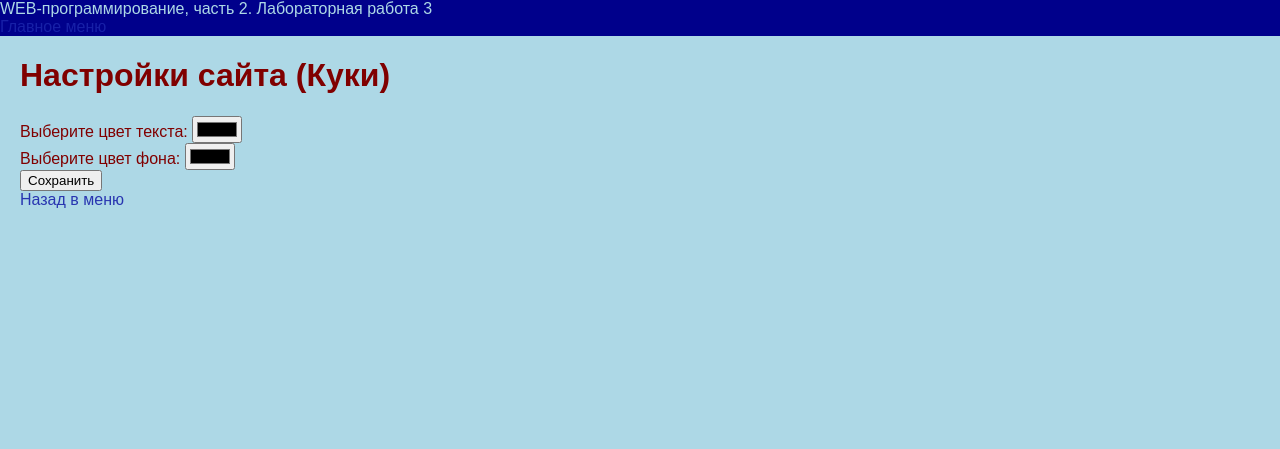
After one commit to Chupa4ups/webLabs, a Flask app: page /lab3/settings in a window 1280 px wide. The commit adds this page. Shown: the top 449 px of the page. Run offline with Flask 3, Linux system fonts and the light colour scheme.

Commit message:
Настройки отображения

```diff
--- a/lab3.py
+++ b/lab3.py
@@ -71,7 +71,29 @@ def pay():
 
     return render_template('lab3/pay.html', price=price)
 
+
 @lab3.route('/lab3/success')
 def success():
     price = request.args.get('price', '')
     return render_template('lab3/success.html', price=price)
+
+
+@lab3.route('/lab3/settings')
+def settings():
+    color = request.args.get('color')
+    background = request.args.get('background')
+    if color or background:
+        resp = make_response(redirect('/lab3/settings'))
+        if color:
+            resp.set_cookie('color', color)
+        if background:
+            resp.set_cookie('background', background)
+        return resp
+    color_cookie = request.cookies.get('color')
+    background_cookie = request.cookies.get('background')
+    resp = make_response(render_template(
+        'lab3/settings.html',
+        color=color_cookie,
+        background=background_cookie
+    ))
+    return resp
--- a/templates/base.html
+++ b/templates/base.html
@@ -6,6 +6,16 @@
     <title>Крюков Василий. {% block lab %}{% endblock %}</title>
     <link rel="stylesheet" href="{{ url_for('static', filename='main.css') }}">
     <link rel="icon" href="{{ url_for('static', filename='icon2.png') }}">
+    <style>
+        body {
+            {% if request.cookies.get('color') %}
+            color: {{ request.cookies.get('color') }};
+            {% endif %}
+            {% if request.cookies.get('background') %}
+            background-color: {{ request.cookies.get('background') }};
+            {% endif %}
+        }
+    </style>
 </head>
 <body>
     <header>
--- a/templates/lab3/lab3.html
+++ b/templates/lab3/lab3.html
@@ -15,5 +15,6 @@
     <li><a href="/lab3/del_cookie">Очистить куки</a></li>
     <li><a href="/lab3/cookie">Куки</a></li>
     <li><a href="/lab3/form1">Форма (GET)</a></li>
+    <li><a href="/lab3/settings">Настройки цвета текста</a></li>
 </ol>
 {% endblock %}
--- /dev/null
+++ b/templates/lab3/settings.html
@@ -0,0 +1,25 @@
+{% extends "base.html" %}
+
+{% block lab %}Лабораторная работа 3{% endblock %}
+
+{% block main %}
+
+<h1>Настройки сайта (Куки)</h1>
+
+<form>
+    <div>
+        <label class="label" for="color">Выберите цвет текста: </label>
+        <input type="color" id="color" name="color" value="{{ color or '' }}">
+    </div>
+    <div>
+        <label class="label" for="background">Выберите цвет фона: </label>
+        <input type="color" id="background" name="background" value="{{ background or '' }}">
+    </div>
+    <div>
+        <button type="submit">Сохранить</button>
+    </div>
+</form>
+<div>
+    <a href="/lab3/">Назад в меню</a>
+</div>
+{% endblock %}
```
